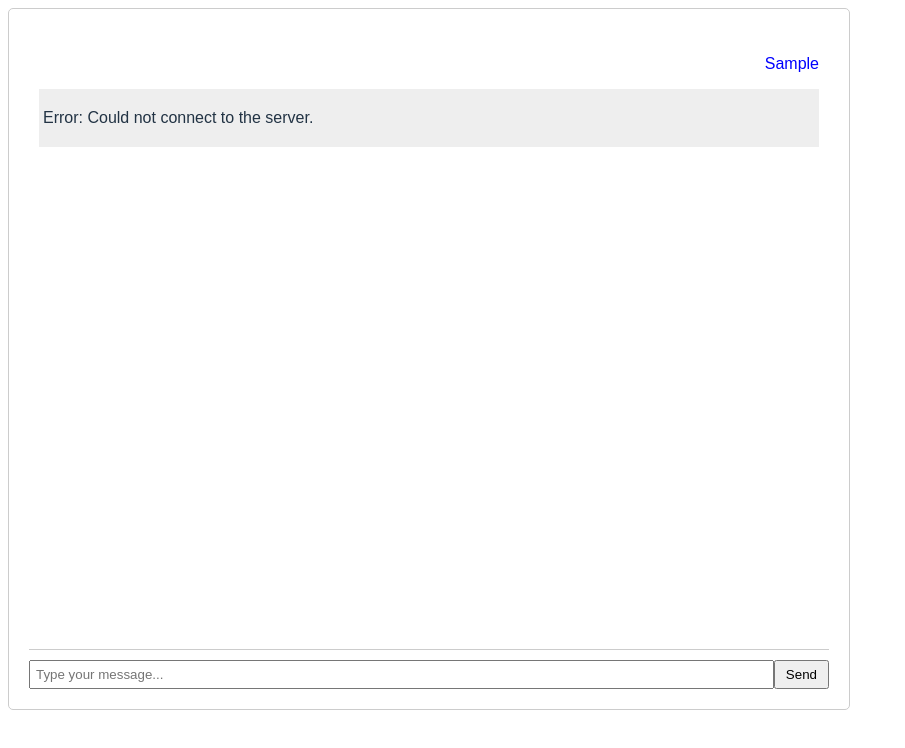
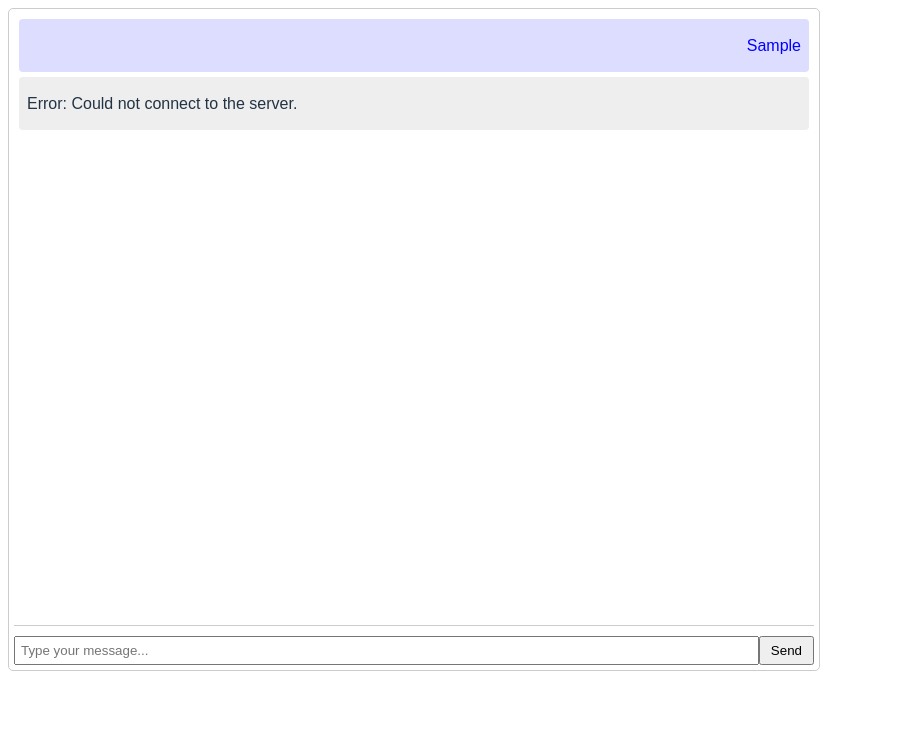
Before and after one commit to uncharted-embodied-proof/plan-generator, a website: page index.html in a window 1280 px wide. Both pictures are taken after typing "Sample" into the empty fields and a click on the button "Send". Shown: the whole page, without its empty margins (0-905 px from the left). Drawn offline with nearby package versions, Linux system fonts and the light colour scheme; no server answers.

Commit message:
hardening

```diff
--- a/index.html
+++ b/index.html
@@ -9,11 +9,11 @@
 
     <style>
         body { font-family: sans-serif; display: flex; flex-direction: column; align-items: center; }
-        #chat-container { width: 80%; max-width: 800px; border: 1px solid #ccc; padding: 20px; border-radius: 5px; }
-        #chat-history { height: 600px; overflow-y: scroll; border-bottom: 1px solid #ccc; margin-bottom: 10px; padding: 10px; }
-        .message { margin-bottom: 10px; }
-        .user-message { text-align: right; color: blue; }
-        .bot-message { text-align: left; color: #234; background: #eee; padding: 0.25rem }
+        #chat-container { width: 80%; max-width: 800px; border: 1px solid #ccc; padding: 5px; border-radius: 5px; }
+        #chat-history { height: 601px; overflow-y: scroll; border-bottom: 1px solid #ccc; margin-bottom: 10px; padding: 5px; }
+        .message { margin-bottom: 5px; }
+        .user-message { text-align: right; color: blue; background: #ddf; padding: 0.10rem 0.5rem; border-radius: 0.25rem }
+        .bot-message { text-align: left; color: #234; background: #eee; padding: 0.10rem 0.5rem; border-radius: 0.25rem }
         #input-area { display: flex; width: 100%; }
         #message-input { flex-grow: 1; padding: 5px; }
         #send-button { padding: 5px 10px; }
```
Also changed, not shown: server.js (+7 -1 lines).
